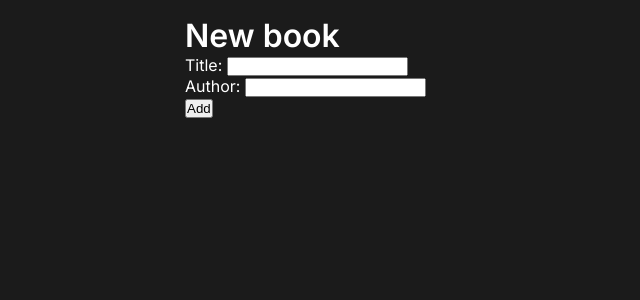
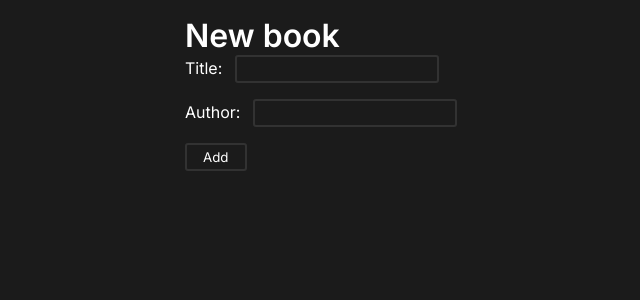
Before and after one commit to repercussive/qa-book-review-app, a Flask app: page /add-book in a window 1280 px wide. Shown: the part 83-383 px from the top of the page, without its empty margins (55-695 px from the left). Run offline with Flask 2, Linux system fonts and the light colour scheme.

Commit message:
add styles for inputs and labels

```diff
--- a/application/templates/_base.html
+++ b/application/templates/_base.html
@@ -48,6 +48,36 @@
     text-decoration: none;
   }
 
+  input, select, textarea {
+    margin-bottom: 1rem;
+    padding: 0.25rem;
+    border-radius: 3px;
+    border: solid 2px var(--color-divider);
+    background: none;
+    font-family: inherit;
+    color: var(--color-text);
+  }
+
+  input[type=submit] {
+    cursor: pointer;
+    padding: 0.25rem 1rem;
+  }
+
+  input:focus, select:focus, textarea:focus {
+    border-color: var(--color-accent);
+    outline: none;
+  }
+
+  input[type=submit]:hover {
+    border-color: var(--color-accent);
+  }
+
+  label {
+    display: inline-block;
+    margin-bottom: 0.5rem;
+    margin-right: 0.5rem;
+  }
+
   .main-wrapper {
     margin: auto;
     max-width: 50rem;
```
